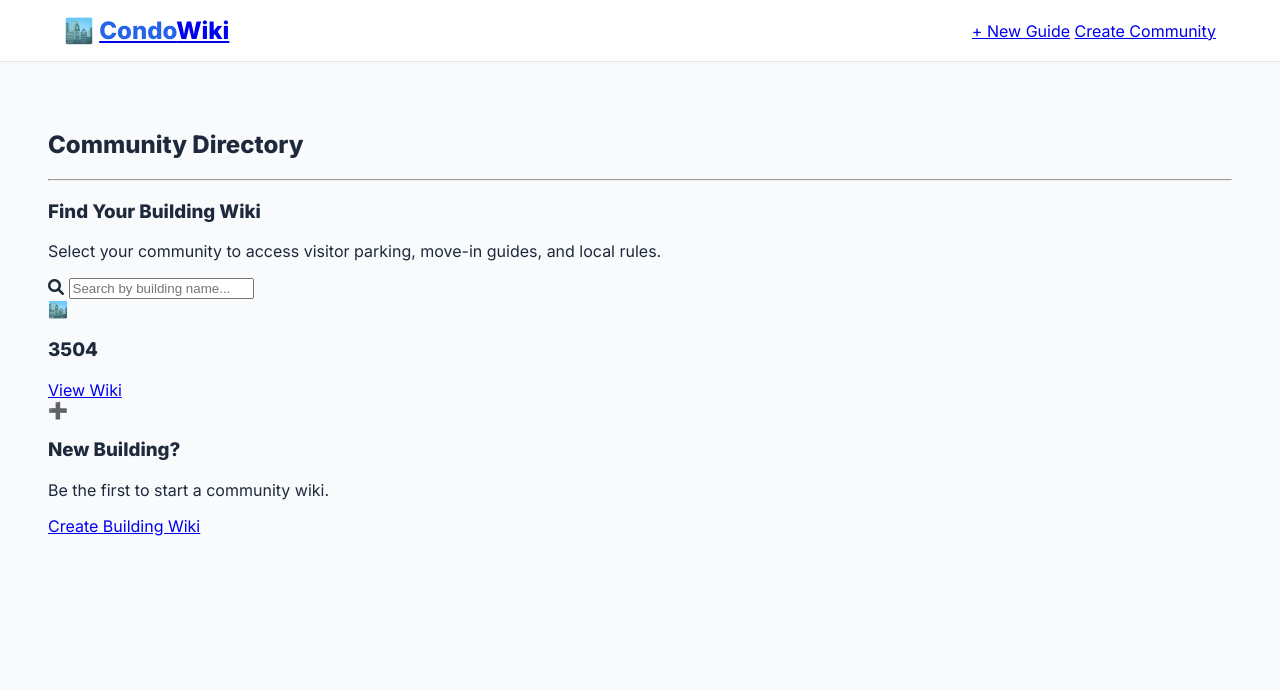
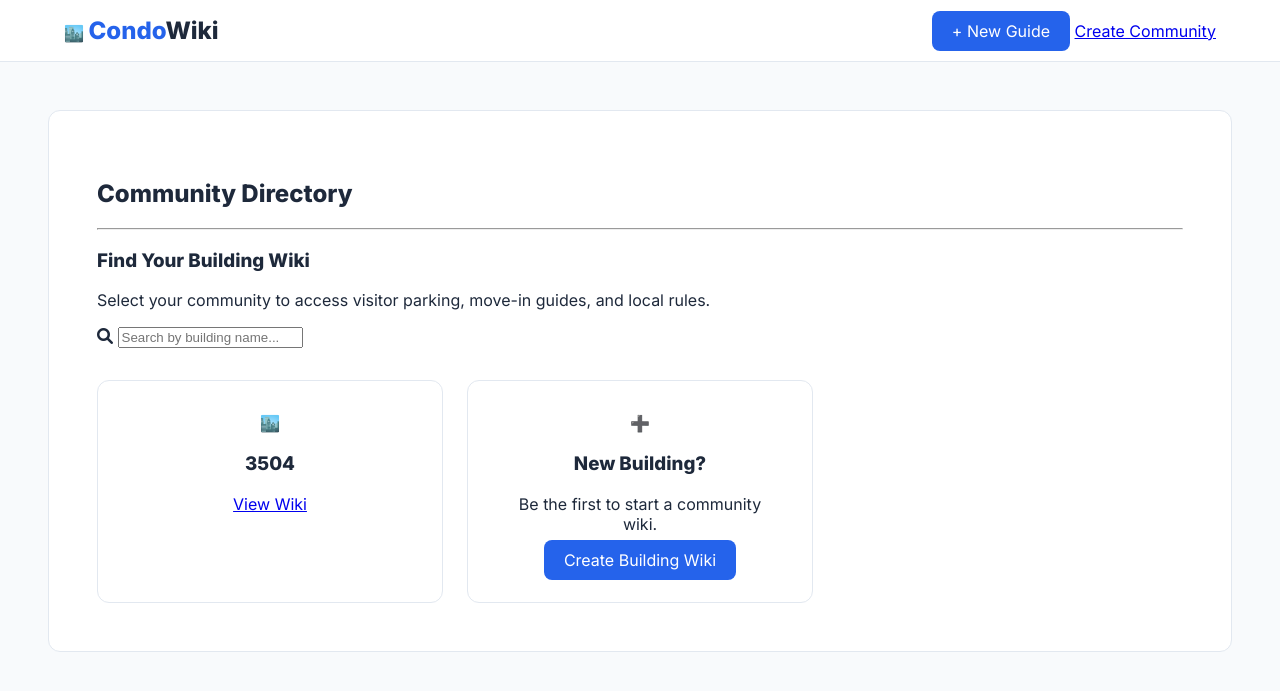
Before and after one commit to dekumar2-lab/lab-community, a Jekyll site: the page built from index.html, in a window 1280 px wide and 900 px high. Shown: the top 691 px of the window. Built offline with Jekyll 4.4.1, drawn with Linux system fonts in a browser that asks for light colours.

Commit message:
Update style.css

```diff
--- a/assets/style.css
+++ b/assets/style.css
@@ -1,26 +1,23 @@
-:root {
-    --primary: #2563eb; --dark: #1e293b; --light: #f8fafc; --border: #e2e8f0;
-}
+:root { --primary: #2563eb; --bg: #f8fafc; --text: #1e293b; --border: #e2e8f0; }
+body { font-family: 'Inter', sans-serif; margin: 0; background: var(--bg); color: var(--text); }
 
-body { font-family: 'Inter', sans-serif; margin: 0; background: var(--light); color: var(--dark); }
+.navbar { background: white; border-bottom: 1px solid var(--border); padding: 1rem 5%; display: flex; justify-content: space-between; align-items: center; position: sticky; top: 0; z-index: 50; }
+.logo a { font-size: 1.5rem; font-weight: 800; color: var(--text); text-decoration: none; }
+.logo span { color: var(--primary); }
 
-/* Header & Nav */
-.navbar { background: white; border-bottom: 1px solid var(--border); padding: 1rem 5%; display: flex; justify-content: space-between; align-items: center; }
-.logo { font-weight: 800; font-size: 1.5rem; text-decoration: none; color: var(--dark); }
-.logo span { color: var(--primary); }
-.community-select { padding: 8px; border-radius: 6px; border: 1px solid var(--border); margin-right: 15px; }
+.app-container { display: flex; max-width: 1400px; margin: 0 auto; min-height: 100vh; }
+.sidebar { width: 280px; background: white; border-right: 1px solid var(--border); padding: 2rem 1.5rem; }
+.sidebar-title { font-size: 0.75rem; text-transform: uppercase; color: #94a3b8; letter-spacing: 0.05em; }
+.sidebar-nav ul { list-style: none; padding: 0; }
+.sidebar-nav a { display: block; padding: 0.6rem; color: var(--text); text-decoration: none; border-radius: 6px; }
+.sidebar-nav li.active a { background: #eff6ff; color: var(--primary); font-weight: 600; }
 
-/* Grid Layout */
-.app-container { display: flex; min-height: 100vh; }
-.sidebar { width: 260px; background: white; border-right: 1px solid var(--border); padding: 2rem 1rem; }
 .main-body { flex: 1; padding: 3rem; }
+.content-card { background: white; padding: 3rem; border-radius: 12px; border: 1px solid var(--border); position: relative; }
+.btn-edit { position: absolute; top: 3rem; right: 3rem; color: var(--primary); border: 1px solid var(--primary); padding: 5px 15px; border-radius: 6px; text-decoration: none; }
 
-/* Directory Cards */
-.building-grid { display: grid; grid-template-columns: repeat(auto-fill, minmax(250px, 1fr)); gap: 20px; margin-top: 30px; }
-.building-card { background: white; padding: 2rem; border-radius: 12px; border: 1px solid var(--border); text-align: center; transition: 0.3s; }
-.building-card:hover { transform: translateY(-5px); box-shadow: 0 10px 15px rgba(0,0,0,0.05); }
-.enter-btn { display: inline-block; margin-top: 15px; color: var(--primary); font-weight: 600; text-decoration: none; }
-.register-btn { background: var(--primary); color: white; padding: 10px 20px; border-radius: 8px; text-decoration: none; }
-
-/* Mobile */
-@media (max-width: 768px) { .app-container { flex-direction: column; } .sidebar { width: 100%; } }
+/* Directory Grid */
+.community-grid { display: grid; grid-template-columns: repeat(auto-fill, minmax(280px, 1fr)); gap: 1.5rem; margin-top: 2rem; }
+.community-card { background: white; padding: 2rem; border-radius: 12px; border: 1px solid var(--border); text-align: center; transition: 0.2s; }
+.community-card:hover { transform: translateY(-5px); box-shadow: 0 10px 15px -3px rgba(0,0,0,0.1); }
+.btn-primary { background: var(--primary); color: white; padding: 10px 20px; border-radius: 8px; text-decoration: none; }
```
